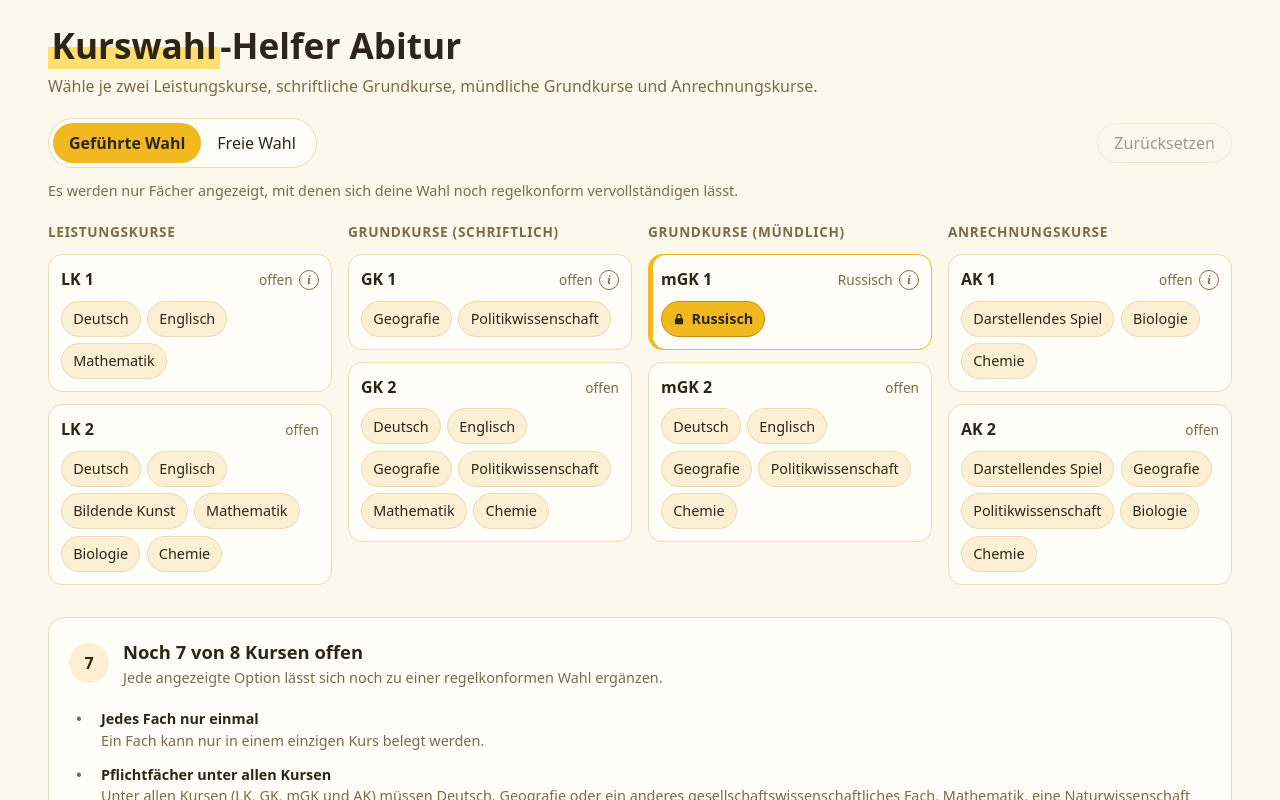
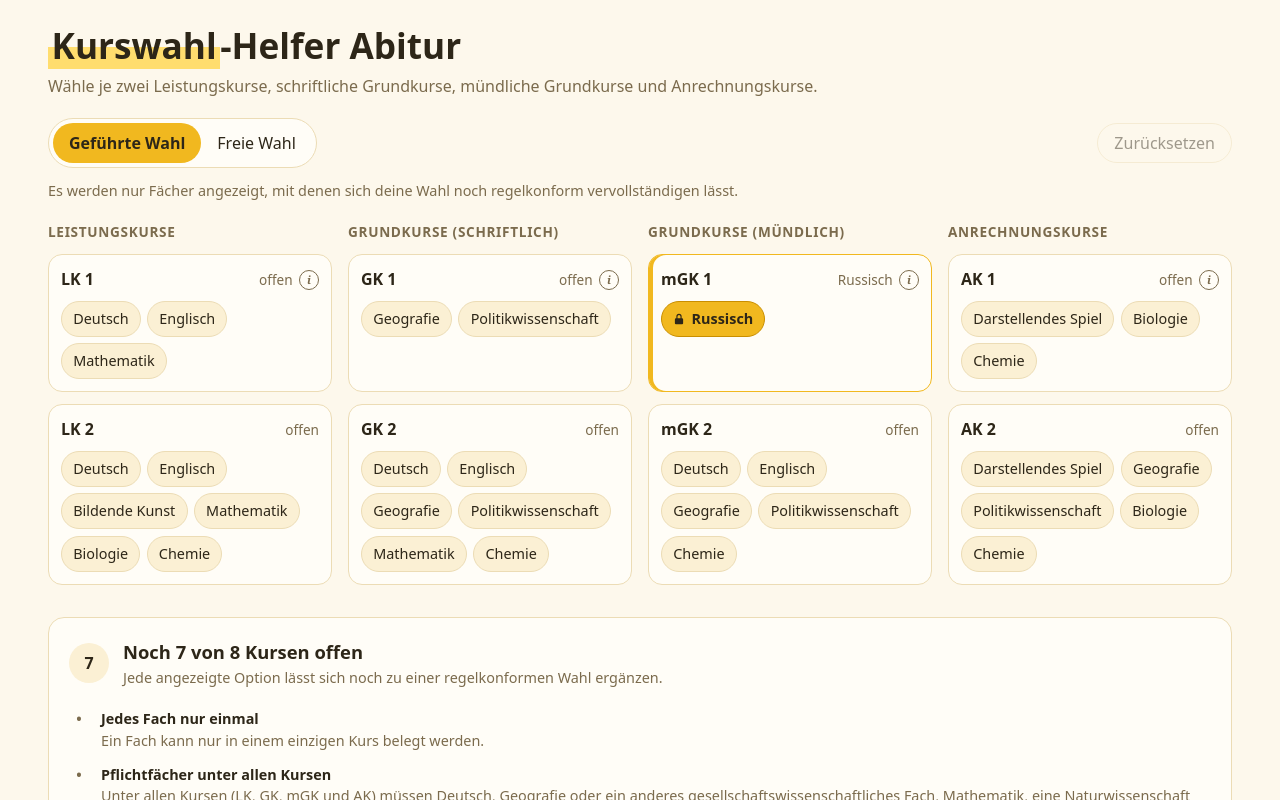
Before and after one commit to Benjino16/abi-kurswahl-suedost, a React (Vite) app: page / in a window 1280 px wide. Shown: the top 800 px of the page. Built offline with nearby package versions, Linux system fonts and the light colour scheme.

Commit message:
feat(ui): align slot heights across categories with CSS subgrid

```diff
--- a/src/index.css
+++ b/src/index.css
@@ -153,12 +153,14 @@ button:focus-visible {
   display: grid;
   grid-template-columns: repeat(auto-fit, minmax(16rem, 1fr));
   gap: 1rem;
-  align-items: start;
 }
 
+/* Subgrid: Überschriften und Slots nebeneinanderliegender Kursarten teilen sich die Zeilenhöhe. */
 .kategorie {
   display: grid;
-  gap: 0.75rem;
+  grid-row: span 3;
+  grid-template-rows: subgrid;
+  row-gap: 0.75rem;
 }
 
 .kategorie h2 {
```
